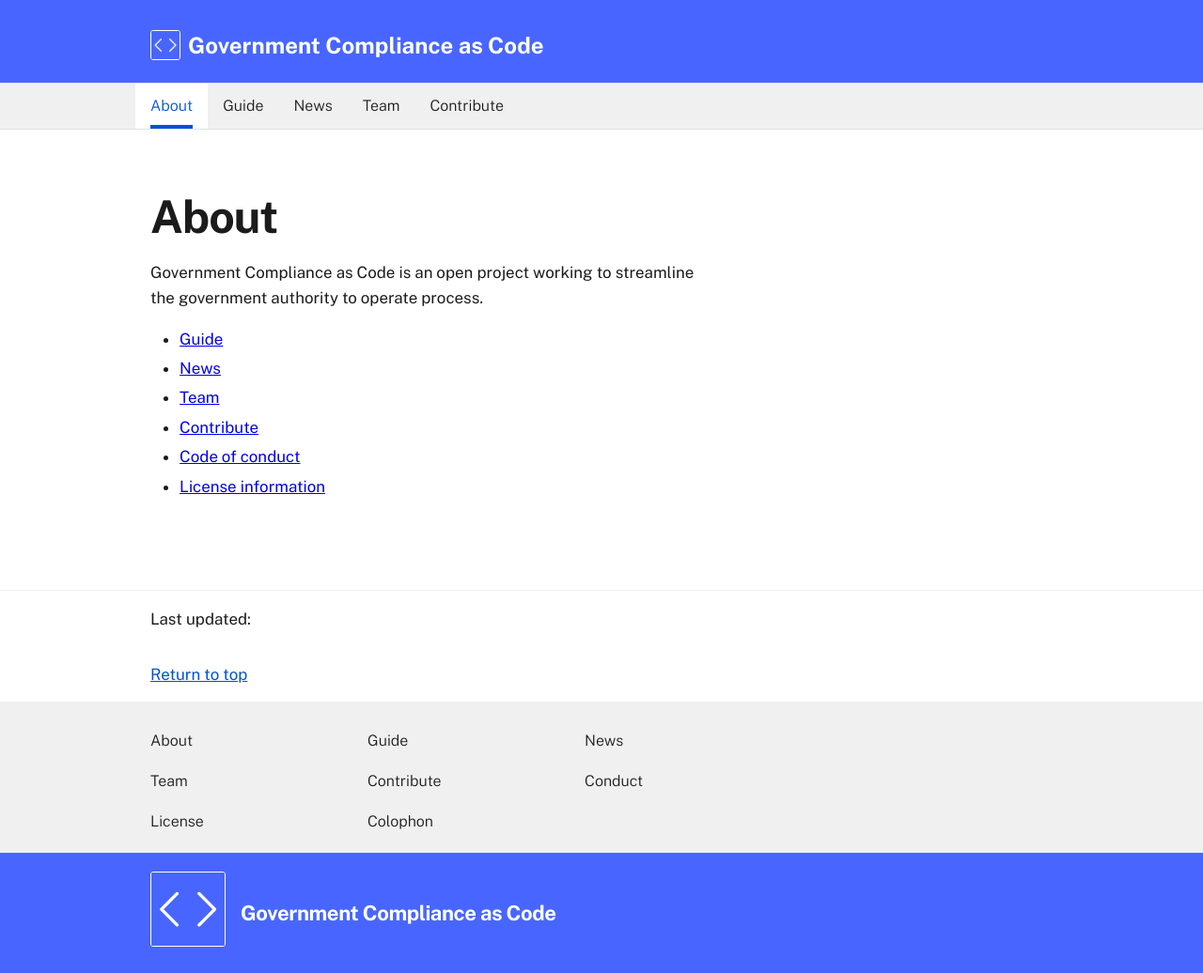
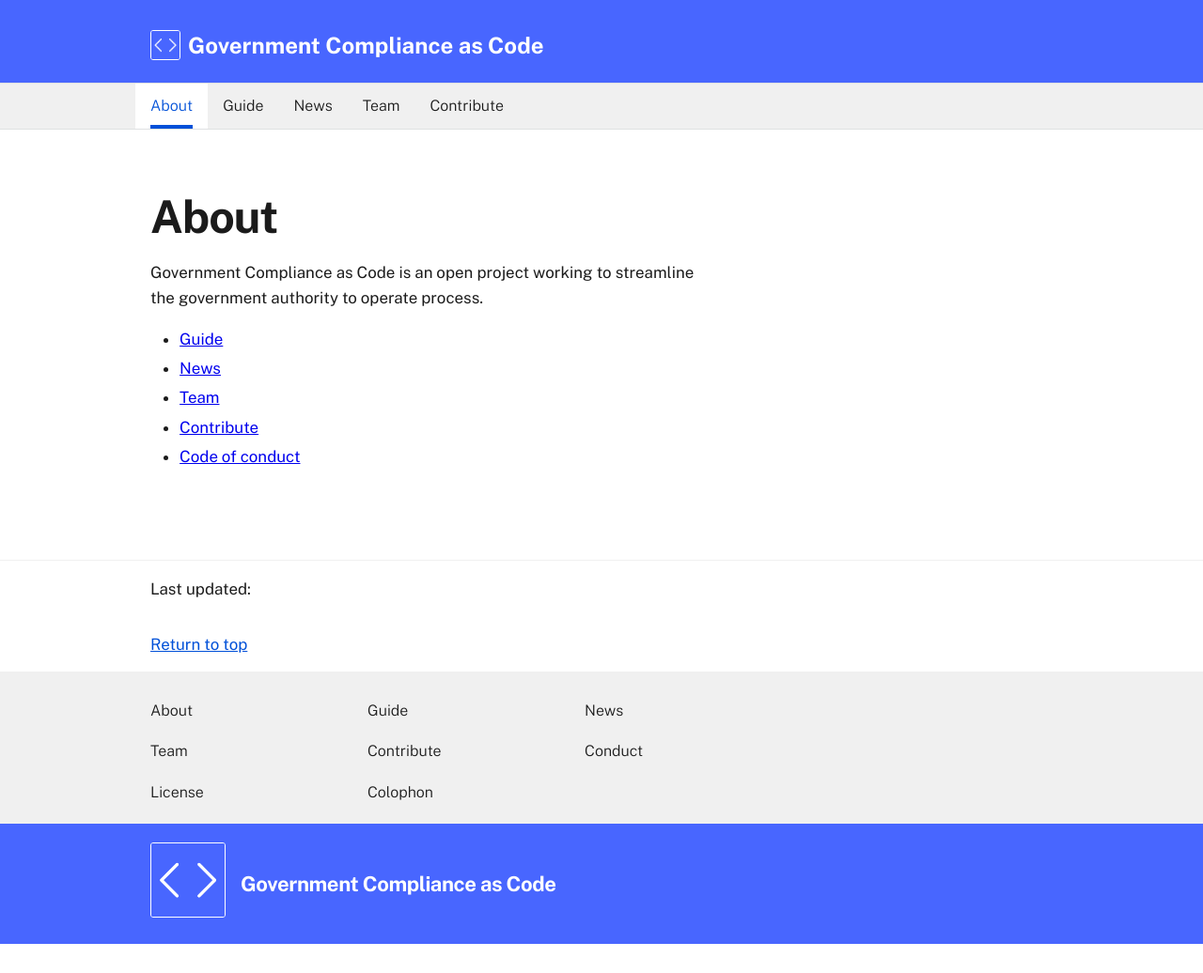
Before and after one commit to govthinktank/compliance-as-code, a Jekyll site: the page built from pages/about.md, in a window 1280 px wide. Shown: the whole page at 94% size. Built offline with Jekyll 4.4.1, drawn with Linux system fonts in a browser that asks for light colours; after the commit the page ends 1005 px from its top, so only the background shows below that.

Commit message:
Update links

```diff
--- a/pages/about.md
+++ b/pages/about.md
@@ -9,6 +9,5 @@
 * [Guide](guide)
 * [News](news)
 * [Team](team)
-* [Contribute]({contribute)
-* [Code of conduct]({conduct)
-* [License information]({license)
+* [Contribute](contribute)
+* [Code of conduct](conduct)
```
Also changed, not shown: _guide/introduction.md (+3 -3 lines), 2 other files.
